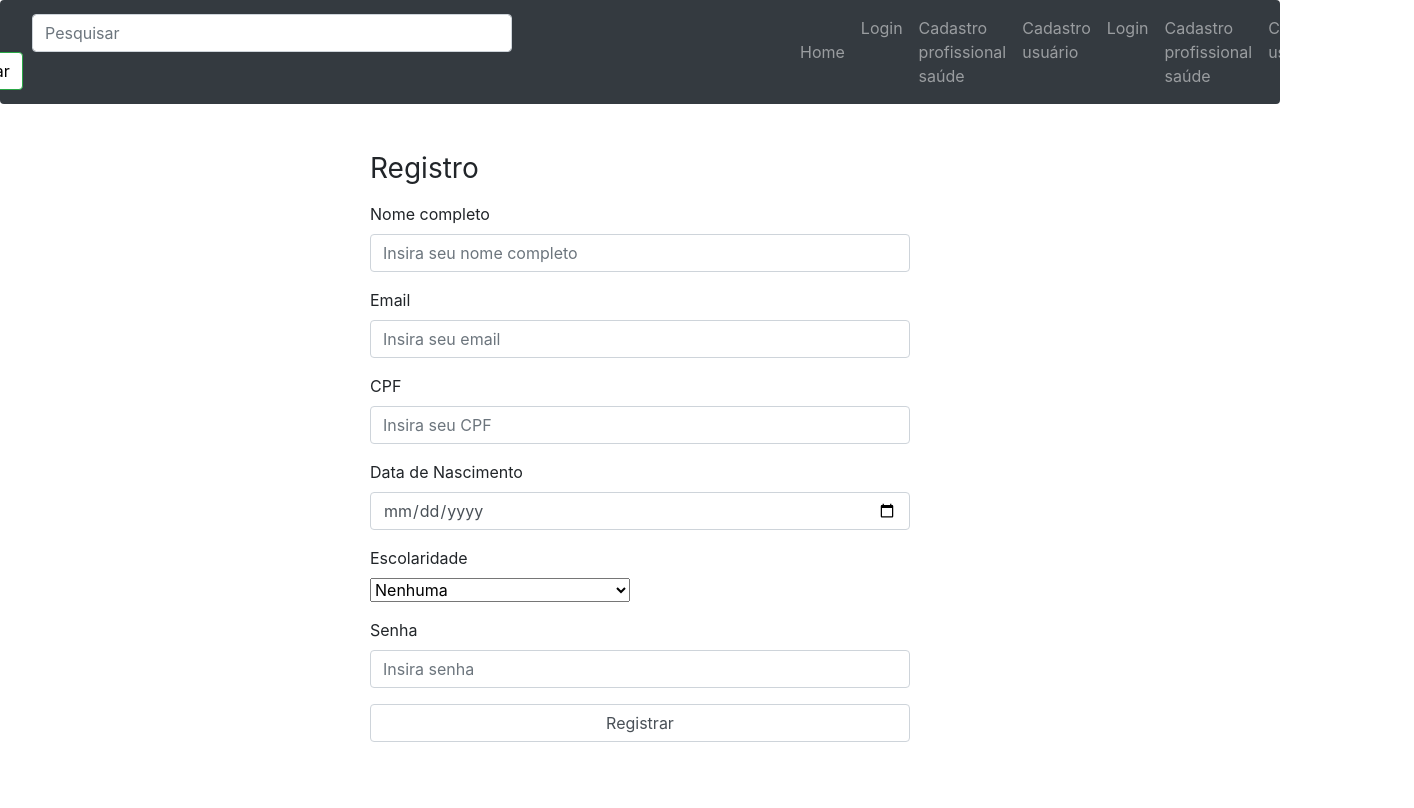
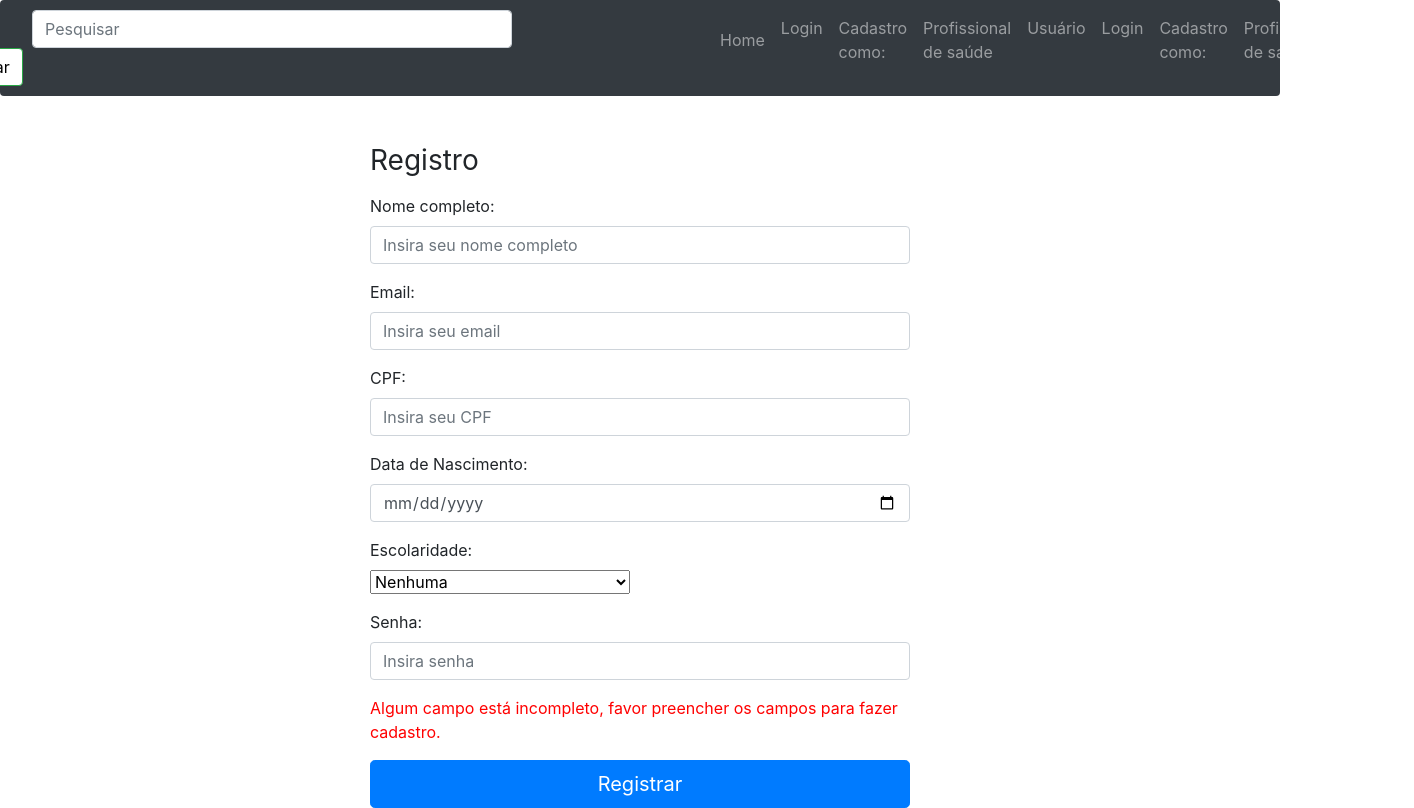
Before and after one commit to Gustavobb/TecMed, a React (Create React App) app in the folder frontend/tecmed/: page /registerUser in a window 1280 px wide. Shown: the whole page, 1414 px wide, since content can reach past the window. Built offline with nearby package versions, Linux system fonts and the light colour scheme.

Commit message:
tudo em portugues e login mostrando na tela o que da errado (senha ou tipo nao escolhindo) e arrumadinho

```diff
--- a/frontend/tecmed/src/Components/Login.js
+++ b/frontend/tecmed/src/Components/Login.js
@@ -10,6 +10,8 @@ class Login extends Component{
             email: '',
             password: '',
             userType: '',
+            loginWrong: false,
+            typeChoosen: false,
         }
         this.onChange = this.onChange.bind(this)
         this.onSubmit = this.onSubmit.bind(this)
@@ -28,21 +30,26 @@ class Login extends Component{
             password: this.state.password,
             userType: this.state.userType,
         }
+        if (this.state.userType !== ''){
+            this.setState({typeChoosen: true})
             login(user).then(res => {
+                console.log("something wrong: " + this.state.loginWrong)
+                console.log("type choosen: " + this.state.typeChoosen)
                 console.log(res)
                 if(res !== undefined){
-                console.log("AA")
                     if (this.state.userType == "user"){
-                    console.log("BB")
                         History.push('/profileUser')
                         document.location.reload(true)
                     }else {
-                    console.log("CC")
                         History.push('/profileDoctor')
                         document.location.reload(true)
                     }
+                } else{
+                    this.setState({loginWrong: true})
                 }
             })
+        }
+
 
     }
 
@@ -53,29 +60,37 @@ class Login extends Component{
                     <div className="col-md-6 mt-5 mx-auto">
                         <form noValidate onSubmit={this.onSubmit}>
                             <h1 className="h3 mb-3 font-weight-normal">
-                                Please sign in
+                                Login
                             </h1>
                             <div className="form-group">
                                 <div>
                                     <input type="radio" name="userType" onClick={this.onChange} value="user"/> Normal
-                                    <input type="radio" name="userType" onClick={this.onChange} value="doctor"/> Doutor
-                                    <input type="radio" name="userType" onClick={this.onChange} value="reviewer"/> Avaliador
+                                    <input style={{marginLeft: '1rem'}} type="radio" name="userType" onClick={this.onChange} value="doctor"/> Doutor
+                                    <input style={{marginLeft: '1rem'}} type="radio" name="userType" onClick={this.onChange} value="reviewer"/> Avaliador
                                 </div>
                             </div>
                             <div className="form-group">
-                                <label htmlFor="email">Email Address</label>
-                                <input type="email" className="form-control" name="email" placeholder="Enter Email" value={this.state.email} onChange={this.onChange}/>
+                                <label htmlFor="email">Email:</label>
+                                <input type="email" className="form-control" name="email" placeholder="Insira email" value={this.state.email} onChange={this.onChange}/>
                             </div>
                             <div className="form-group">
-                                <label htmlFor="password">Password</label>
-                                <input type="password" className="form-control" name="password" placeholder="Enter Password" value={this.state.password} onChange={this.onChange}/>
+                                <label htmlFor="password">Senha:</label>
+                                <input type="password" className="form-control" name="password" placeholder="Insira senha" value={this.state.password} onChange={this.onChange}/>
                             </div>
+                            {this.state.typeChoosen===false &&
+                            <p style={{color: '#ff0000'}}>
+                                Tipo de login nã escolhido! Favor escolha um tipo.
+                            </p>}
+                            {this.state.loginWrong===true &&
+                            <p style={{color: '#ff0000'}}>
+                                Email ou senha incorretos. Por favor tente novamente ou mude sua senha.
+                            </p>}
                             <button type="submit" className="btn btn-lg btn-primary btn-block">
-                                Sign in
+                                Logar
                             </button>
                         </form>
                         <Link to="/forgot" className="nav-link">
-                        Forgot password?
+                        Esqueceu sua senha?
                         </Link>
                     </div>
                 </div>
--- a/frontend/tecmed/src/Components/Navbar.js
+++ b/frontend/tecmed/src/Components/Navbar.js
@@ -44,13 +44,18 @@ class Navbar extends Component {
                     </Link>
                 </li>
                 <li className="nav-item">
+                    <p className="nav-link">
+                        Cadastro como:
+                    </p>
+                </li>
+                <li className="nav-item">
                     <Link to="/registerDoctor" className="nav-link">
-                        Cadastro profissional saúde
+                        Profissional de saúde
                     </Link>
                 </li>
                 <li className="nav-item">
                     <Link to="/registerUser" className="nav-link">
-                        Cadastro usuário
+                        Usuário
                     </Link>
                 </li>
             </ul>
@@ -145,10 +150,10 @@ class Navbar extends Component {
                     <span className="navbar-toggler-icon"></span>
                 </button>
 
-                <div style={{marginLeft:"17rem"}}className="collapse navbar-collapse" id="navbar1">
+                <div style={{marginLeft:"12rem"}}className="collapse navbar-collapse" id="navbar1">
                     <ul className="navbar-nav">
                         <li className="nav-item">
-                            <Link to="/" className="nav-link">
+                            <Link style={{marginTop:'-1rem'}} to="/" className="nav-link">
                                 Home
                             </Link>
                         </li>
--- a/frontend/tecmed/src/Components/ProfileDoctor.js
+++ b/frontend/tecmed/src/Components/ProfileDoctor.js
@@ -36,41 +36,37 @@ class ProfileDoctor extends Component {
             <div className="container">
                 <div className="jumbotron mt-5">
                     <div className="col-sm-8 mx-auto">
-                        <h1 className="text-center">Profile</h1>
+                        <h1 className="text-center">Perfil</h1>
                     </div>
                     <table className="table col-md-6 mx-auto">
                         <tbody>
                             <tr>
-                                <td>Full Name</td>
+                                <td>Nome inteiro:</td>
                                 <td>{this.state.full_name}</td>
                             </tr>
                             <tr>
-                                <td>CPF</td>
+                                <td>CPF:</td>
                                 <td>{this.state.cpf}</td>
                             </tr>
                             <tr>
-                                <td>Email</td>
+                                <td>Email:</td>
                                 <td>{this.state.email}</td>
                             </tr>
                             <tr>
-                                <td>Council</td>
+                                <td>Conselho:</td>
                                 <td>{this.state.council}</td>
                             </tr>
                             <tr>
-                                <td>Council state</td>
+                                <td>Estado do conselho:</td>
                                 <td>{this.state.council_state}</td>
                             </tr>
                             <tr>
-                                <td>Council number</td>
+                                <td>Numero do conselho:</td>
                                 <td>{this.state.council_number}</td>
                             </tr>
                             <tr>
-                                <td>Graduation degree</td>
+                                <td>Grau de formação:</td>
                                 <td>{this.state.graduation_degree}</td>
-                            </tr>
-                            <tr>
-                                <td>certificate</td>
-                                <td>{this.state.certificate}</td>
                             </tr>
                         </tbody>
 
--- a/frontend/tecmed/src/Components/ProfileUser.js
+++ b/frontend/tecmed/src/Components/ProfileUser.js
@@ -36,32 +36,32 @@ class ProfileUser extends Component {
             <div className="container">
                 <div className="jumbotron mt-5">
                     <div className="col-sm-8 mx-auto">
-                        <h1 className="text-center">Profile</h1>
+                        <h1 className="text-center">Perfil</h1>
                     </div>
                     <table className="table col-md-6 mx-auto">
                         <tbody>
                             <tr>
-                                <td>Nome completo</td>
+                                <td>Nome completo:</td>
                                 <td>{this.state.full_name}</td>
                             </tr>
                             <tr>
-                                <td>CPF</td>
+                                <td>CPF:</td>
                                 <td>{this.state.cpf}</td>
                             </tr>
                             <tr>
-                                <td>Email</td>
+                                <td>Email:</td>
                                 <td>{this.state.email}</td>
                             </tr>
                             <tr>
-                                <td>Data de nascimento</td>
+                                <td>Data de nascimento:</td>
                                 <td>{this.state.birth_date}</td>
                             </tr>
                             <tr>
-                                <td>Escolaridade</td>
+                                <td>Escolaridade:</td>
                                 <td>{this.state.scholarity}</td>
                             </tr>
                             <tr>
-                                <td>Score</td>
+                                <td>Score:</td>
                                 <td>{this.state.score}</td>
                             </tr>
                         </tbody>
--- a/frontend/tecmed/src/Components/RegisterDoctor.js
+++ b/frontend/tecmed/src/Components/RegisterDoctor.js
@@ -37,7 +37,6 @@ class RegisterDoctor extends Component {
 
         try {
             const response = await axios.get('http://localhost:9000/routes/getPreSignedUrl')
-            console.log(response.data.url)
             const data = await axios.put(response.data.url, file[0], options).then((data) => {
                 return data
             })
@@ -45,9 +44,6 @@ class RegisterDoctor extends Component {
             if (data.statusText == "OK") {
                 await axios.post('http://localhost:9000/routes/awsVideoPost/' + response.data.id)
             }
-
-            console.log(data)
-
         } catch (e) {
             console.error(e)
         }
@@ -55,8 +51,6 @@ class RegisterDoctor extends Component {
 
     onChange(e) {
         this.setState({ [e.target.name]: e.target.value })
-        console.log("name" + e.target.name)
-        console.log("value" + e.target.value)
     };
 
     handleClick(e) {
@@ -78,14 +72,12 @@ class RegisterDoctor extends Component {
             password: this.state.password,
         }
 
-        if (user.full_name !== "" || user.cpf !== "" || user.email !== "" || user.password !== "" || user.council_number !== "" || user.council_state !== undefined || user.council !== undefined || user.graduation_degree !== undefined || user.certificate !== "") {
+        if (user.full_name !== "" || user.cpf !== "" || user.email !== "" || user.password !== "" || user.council_number !== "" || user.council_state !== undefined || user.council !== undefined || user.graduation_degree !== undefined || user.certificate !== undefined) {
             registerDoctor(user).then(res => {
-                //  this.props.history.push('/login')
                 History.push('/login')
-
+                document.location.reload(true)
             })
             this.setState({ registered: true })
-
         } else {
             console.log("algum campo está vazio")
         }
@@ -100,19 +92,19 @@ class RegisterDoctor extends Component {
                                 Registro
                             </h1>
                             <div className="form-group">
-                                <label htmlFor="full_name">Nome completo</label>
+                                <label htmlFor="full_name">Nome completo:</label>
                                 <input type="text" className="form-control" name="full_name" placeholder="Insira seu nome completo" value={this.state.full_name} onChange={this.onChange} />
                             </div>
                             <div className="form-group">
-                                <label htmlFor="email">Email</label>
+                                <label htmlFor="email">Email:</label>
                                 <input type="email" className="form-control" name="email" placeholder="Insira seu email" value={this.state.email} onChange={this.onChange} />
                             </div>
                             <div className="form-group">
-                                <label htmlFor="cpf">CPF</label>
+                                <label htmlFor="cpf">CPF:</label>
                                 <input type="text" className="form-control" name="cpf" placeholder="Insira seu CPF" value={this.state.cpf} onChange={this.onChange} />
                             </div>
                             <div className="form-group">
-                                <label htmlFor="council">Conselho</label>
+                                <label htmlFor="council">Conselho:</label>
                                 <br />
                                 <select name="council" value={this.state.council} onChange={this.onChange}>
                                     {this.state.councils.map((obj, index) => {
@@ -125,7 +117,7 @@ class RegisterDoctor extends Component {
                                 </select>
                             </div>
                             <div className="form-group">
-                                <label htmlFor="council_state">Estado do conselho</label>
+                                <label htmlFor="council_state">Estado do conselho:</label>
                                 <br />
                                 <select name="council_state" value={this.state.council_state} onChange={this.onChange}>
                                     {this.state.council_states.map((obj, index) => {
@@ -138,11 +130,11 @@ class RegisterDoctor extends Component {
                                 </select>
                             </div>
                             <div className="form-group">
-                                <label htmlFor="council_number">Número do conselho</label>
+                                <label htmlFor="council_number">Número do conselho:</label>
                                 <input type="text" className="form-control" name="council_number" placeholder="Insira seu número de conselho" value={this.state.council_number} onChange={this.onChange} />
                             </div>
                             <div className="form-group">
-                                <label htmlFor="graduation_degree">Grau de formação</label>
+                                <label htmlFor="graduation_degree">Grau de formação:</label>
                                 <br />
                                 <select name="graduation_degree" value={this.state.graduation_degree} onChange={this.onChange}>
                                     {this.state.graduation_degrees.map((obj, index) => {
@@ -155,14 +147,18 @@ class RegisterDoctor extends Component {
                                 </select>
                             </div>
                             <div className="form-group">
-                                <label htmlFor="certificate">Anexe sua certidão negativa de conselho regional</label>
+                                <label htmlFor="certificate">Anexe sua certidão negativa de conselho regional:</label>
                                 <input name="certificate" type="file" id="file" ref="fileUploader" onChange={(e) => this.awsPost(e.target.files)} />
                             </div>
                             <div className="form-group">
                                 <label htmlFor="password">Senha</label>
                                 <input type="password" className="form-control" name="password" placeholder="Insira senha" value={this.state.password} onChange={this.onChange} />
                             </div>
-                            <button type="submit" className="form-control">Registrar</button>
+                            {this.state.registered===false &&
+                            <p style={{color: '#ff0000'}}>
+                                Algum campo está incompleto, favor preencher os campos para fazer cadastro.
+                            </p>}
+                            <button type="submit" className="btn btn-lg btn-primary btn-block">Registrar</button>
                         </form>
                     </div>
                 </div>
--- a/frontend/tecmed/src/Components/RegisterUser.js
+++ b/frontend/tecmed/src/Components/RegisterUser.js
@@ -9,8 +9,8 @@ class RegisterUser extends Component{
             full_name: '',
             cpf: '',
             email: '',
-            birth_date: '',
-            scholarity: '',
+            birth_date: undefined,
+            scholarity: undefined,
             password: '',
             registered: false,
             userType: 'user',
@@ -36,11 +36,11 @@ class RegisterUser extends Component{
             password: this.state.password,
         }
 
-        if(user.full_name !== "" || user.cpf !== "" || user.email!== "" || user.password !== "" || user.birth_date !== "" || user.scholarity!== ""){
+        if(user.full_name !== "" || user.cpf !== "" || user.email!== "" || user.password !== "" || user.birth_date !== undefined || user.scholarity!== undefined){
             this.setState({registered: true})
             registerUser(user).then(res => {
-              //  this.props.history.push('/login')
               History.push('/login')
+              document.location.reload(true)
             })
 
         } else {
@@ -57,23 +57,23 @@ class RegisterUser extends Component{
                                 Registro
                             </h1>
                             <div className="form-group">
-                                <label htmlFor="full_name">Nome completo</label>
+                                <label htmlFor="full_name">Nome completo:</label>
                                 <input type="text" className="form-control" name="full_name" placeholder="Insira seu nome completo" value={this.state.full_name} onChange={this.onChange}/>
                             </div>
                             <div className="form-group">
-                                <label htmlFor="email">Email</label>
+                                <label htmlFor="email">Email:</label>
                                 <input type="email" className="form-control" name="email" placeholder="Insira seu email" value={this.state.email} onChange={this.onChange}/>
                             </div>
                             <div className="form-group">
-                                <label htmlFor="cpf">CPF</label>
+                                <label htmlFor="cpf">CPF:</label>
                                 <input type="text" className="form-control" name="cpf" placeholder="Insira seu CPF" value={this.state.cpf} onChange={this.onChange}/>
                             </div>
                             <div className="form-group">
-                                <label htmlFor="birth_date">Data de Nascimento</label>
+                                <label htmlFor="birth_date">Data de Nascimento:</label>
                                 <input type="date" className="form-control" name="birth_date" placeholder="Insira sua data de nascimento" value={this.state.birth_date} onChange={this.onChange}/>
                             </div>
                             <div className="form-group">
-                                <label htmlFor="scholarity">Escolaridade</label>
+                                <label htmlFor="scholarity">Escolaridade:</label>
                                 <br/>
                                 <select name="scholarity" value={this.state.scholarity} onChange={this.onChange}>
                                 {this.state.scholarities.map((obj, index) => {
@@ -86,10 +86,14 @@ class RegisterUser extends Component{
                                 </select>
                             </div>
                             <div className="form-group">
-                                <label htmlFor="password">Senha</label>
+                                <label htmlFor="password">Senha:</label>
                                 <input type="password" className="form-control" name="password" placeholder="Insira senha" value={this.state.password} onChange={this.onChange}/>
                             </div>
-                            <button type="submit" className="form-control">Registrar</button>
+                            {this.state.registered===false &&
+                            <p style={{color: '#ff0000'}}>
+                                Algum campo está incompleto, favor preencher os campos para fazer cadastro.
+                            </p>}
+                            <button type="submit" className="btn btn-lg btn-primary btn-block">Registrar</button>
 
                         </form>
                     </div>
```
Lines whose indentation alone changed are shown as unchanged.
